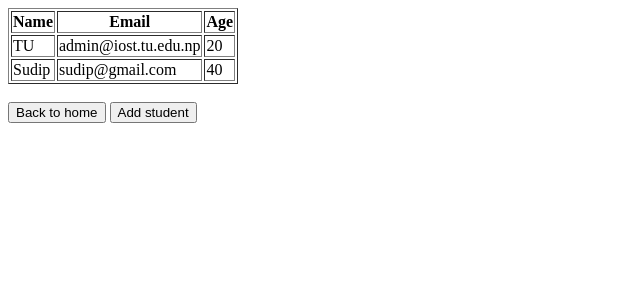
After one commit to sudipadk10/django_series, a Django app: page /success/ in a window 1280 px wide. The commit adds this page. Shown: the top 300 px of the page, without its empty margins (0-640 px from the left). Run offline with Django 5.2, Linux system fonts and the light colour scheme; data comes from the database, SQL or seed files in the repository; both versions use the stored data as it was after the commit.

Commit message:
Database created - insert and select operations

```diff
--- a/myapp/models.py
+++ b/myapp/models.py
@@ -3,4 +3,11 @@
 
 from django.db import models
 
-# Create your models here.
+class Student(models.Model):
+    name = models.CharField(max_length=100)  # First name of the student
+    email = models.EmailField(unique=True)  # Email (must be unique)
+    age = models.IntegerField()  # Age of the student
+    enrollment_date = models.DateTimeField(auto_now_add=True)  # Timestamp (when student was added)
+
+    def __str__(self):
+        return f"{self.first_name} {self.last_name}"  # String representation
--- a/myapp/templates/index.html
+++ b/myapp/templates/index.html
@@ -7,6 +7,7 @@
     <title>Document</title>
     <link rel="stylesheet" href="{% static 'css/styles.css' %}">
     <script src="{% static 'js/script.js' %}"></script>
+
 </head>
 <body>
     <h1>Django is the key </h1>
--- /dev/null
+++ b/myapp/templates/success.html
@@ -0,0 +1,29 @@
+<!DOCTYPE html>
+<html lang="en">
+<head>
+    <meta charset="UTF-8">
+    <meta name="viewport" content="width=device-width, initial-scale=1.0">
+    <title>Document</title>
+</head>
+<body>
+    <table border="1">
+        <tr>
+            <th> Name </th>
+            <th> Email </th>
+            <th> Age </th>
+        </tr>
+        {% for p in students %}
+        <tr>
+            <td>{{p.name}}</td>
+            <td>{{p.email}}</td>
+            <td> {{p.age}} </td>
+
+        </tr>
+            {% endfor %}
+
+    </table>
+    <br>
+<a href="/"><button>Back to home</button></a>
+<a href="/add-student"><button>Add student</button></a>
+</body>
+</html>
--- a/myapp/urls.py
+++ b/myapp/urls.py
@@ -10,4 +10,7 @@ urlpatterns = [
     path('index/', views.index , name = 'index'),
     path('form/', views.form , name = 'form'),
     path('profile/<str:username>/', views.profile, name='profile'),
+    path('add-student/', views.create_student, name='add_student'),
+    path('success/', views.success, name='success'),
+
 ]
--- a/myapp/views.py
+++ b/myapp/views.py
@@ -3,6 +3,9 @@
 from multiprocessing import context
 from django.http import HttpResponse
 from django.shortcuts import render,redirect
+
+from myapp.form import StudentForm
+from myapp.models import Student
 
 # Create your views here.
 def index(request):
@@ -11,6 +14,12 @@ def home(request):
     context = {
         'message': 'Welcome to the Home Page!',
         'items': ['Apple', 'Banana', 'Cherry'],
+        'name' : 'Sudip Adhikari',
+        'products' : {
+            'pen' : 100,
+            'Bag' : 1100,
+            'Laptop':90000,
+         }
     }
     return render(request,'home.html',context)
 def greet(request):
@@ -30,5 +39,19 @@ def form(request):
     if request.method == 'POST':
         name = request.POST.get('name')
         # Process the data (e.g., save to the database)
-        return redirect('home')  # Redirect after processing
+        return redirect('home')     # Redirect after processing
     return render(request, 'form.html')
+
+def create_student(request):
+    if request.method == 'POST':
+        form = StudentForm(request.POST)  # Bind form data
+        if form.is_valid():
+            form.save()  # Save student data to the database
+            return redirect('success')  # Redirect to student list page
+    else:
+        form = StudentForm()
+
+    return render(request, 'form.html', {'form': form})
+def success(request):
+    students = Student.objects.all()
+    return render(request, 'success.html', {'students': students})
```
Also changed, not shown: myapp/admin.py (+7 -3 lines), myapp/form.py (added, +11 -0 lines), myapp/templates/form.html (+21 -14 lines), myapp/templates/home.html (+21 -0 lines), db.sqlite3, myapp/migrations/0001_initial.py (added), myapp/migrations/0002_rename_first_name_student_name_and_more.py (added), myapp/static/images/pi.png (added).
